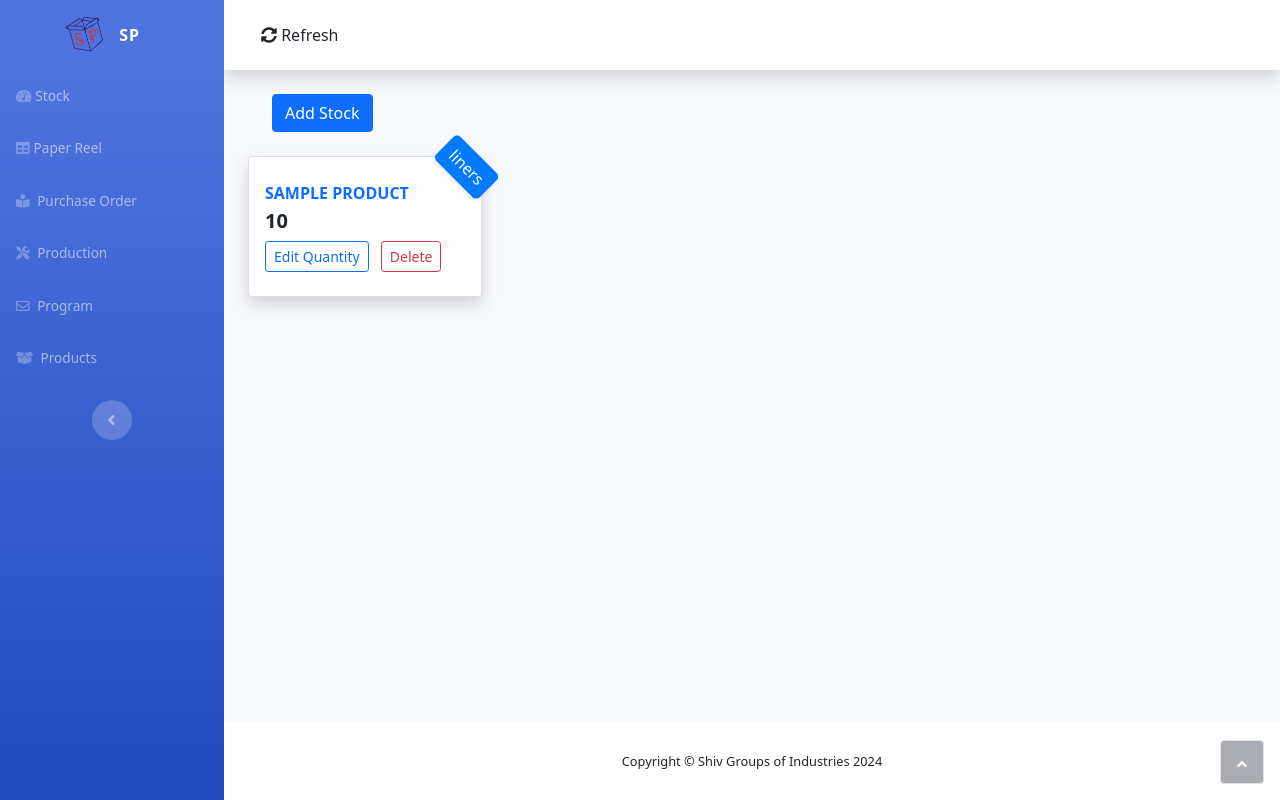
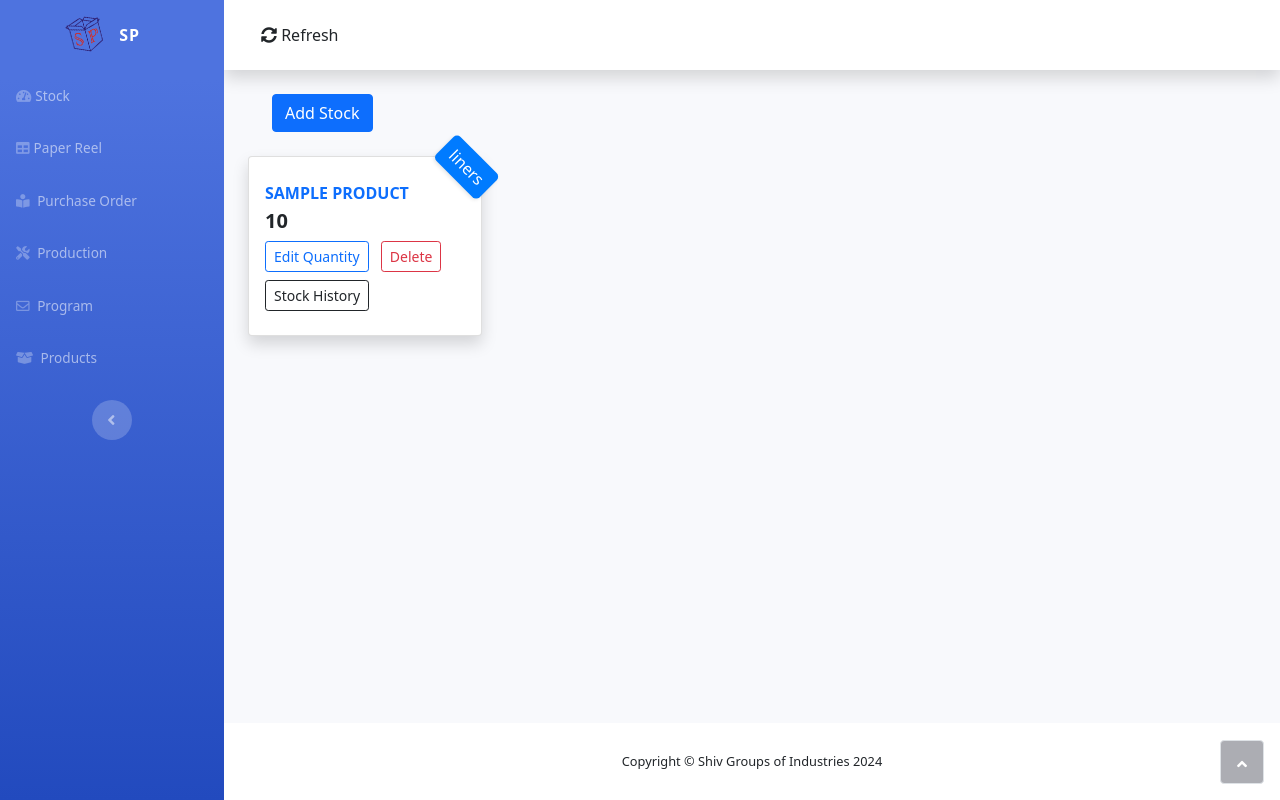
Before and after one commit to JANMAY007/SGIWebsite, a Django app: page / in a window 1280 px wide. Run offline with Django 5.2, Linux system fonts and the light colour scheme; a user stored in the database is signed in; tables that the repository leaves empty hold one stand-in row (values such as "Sample post"); some libraries are stand-ins or nearby versions.

Commit message:
Added Stock History to stocks

```diff
--- a/Corrugation/views.py
+++ b/Corrugation/views.py
@@ -74,9 +74,13 @@ def index(request):
             pass
         messages.info(request, 'Stock updated successfully.')
         return redirect('Corrugation:index')
+    stocks = Stock.objects.all().values('product__product_name', 'stock_quantity', 'pk', 'tag')
+    for stock in stocks:
+        stock['dispatches'] = Dispatch.objects.filter(po__product_name__product_name=stock['product__product_name']) \
+            .values('dispatch_date', 'dispatch_quantity', 'po__po_given_by')
     context = {
         'products': Product.objects.all().values('product_name'),
-        'stocks': Stock.objects.all().values('product__product_name', 'stock_quantity', 'pk', 'tag'),
+        'stocks': stocks,
     }
     return render(request, 'index.html', context)
 
--- a/templates/index.html
+++ b/templates/index.html
@@ -16,22 +16,27 @@
             transform: rotate(45deg);
             transform-origin: right bottom;
         }
+
         .badge-primary {
             background-color: #007bff !important;
             color: white;
         }
+
         .badge-success {
             background-color: #28a745 !important;
             color: white;
         }
+
         .badge-info {
             background-color: #17a2b8 !important;
             color: white;
         }
+
         .badge-warning {
             background-color: #ffc107 !important;
             color: white;
         }
+
         .badge-secondary {
             background-color: #6c757d !important;
             color: white;
@@ -44,7 +49,7 @@
             </div>
         {% endfor %}
         <script>
-            setTimeout(function() {
+            setTimeout(function () {
                 bootstrap.Alert.getOrCreateInstance(document.querySelector(".alert")).close();
             }, 2500)
         </script>
@@ -62,7 +67,8 @@
         {% for stock in stocks %}
             <div class="col-md-6 col-xl-3 mb-4">
                 <div class="card shadow border-start-warning py-2 position-relative">
-                    <div class="badge-custom {% if stock.tag == 'liners' %}badge-primary{% elif stock.tag == 'top' %}badge-success{% elif stock.tag == 'sheets' %}badge-info{% elif stock.tag == 'box' %}badge-warning{% else %}badge-secondary{% endif %}" data-bs-toggle="modal" data-bs-target="#editTagModal{{ forloop.counter }}">
+                    <div class="badge-custom {% if stock.tag == 'liners' %}badge-primary{% elif stock.tag == 'top' %}badge-success{% elif stock.tag == 'sheets' %}badge-info{% elif stock.tag == 'box' %}badge-warning{% else %}badge-secondary{% endif %}"
+                         data-bs-toggle="modal" data-bs-target="#editTagModal{{ forloop.counter }}">
                         {{ stock.tag }}
                     </div>
                     <div class="card-body">
@@ -82,10 +88,39 @@
                                 Delete
                             </button>
                         </form>
+                        <button type="button" class="btn btn-outline-dark btn-sm mt-2" data-bs-toggle="modal"
+                                data-bs-target="#historyModal{{ forloop.counter }}">
+                            Stock History
+                        </button>
                     </div>
                 </div>
             </div>
-            <!-- Modal -->
+            <!-- History Modal -->
+            <div class="modal fade" id="historyModal{{ forloop.counter }}" tabindex="-1"
+                 aria-labelledby="historyModalLabel{{ forloop.counter }}" aria-hidden="true">
+                <div class="modal-dialog">
+                    <div class="modal-content">
+                        <div class="modal-header">
+                            <h5 class="modal-title" id="historyModalLabel{{ forloop.counter }}">Stock History
+                                for {{ stock.product__product_name }}</h5>
+                            <button type="button" class="btn-close" data-bs-dismiss="modal" aria-label="Close"></button>
+                        </div>
+                        <div class="modal-body">
+                            {% for dispatch in stock.dispatches %}
+                                <ul>
+                                    <li>
+                                        {{ dispatch.dispatch_date }} ~ {{ dispatch.dispatch_quantity }} => {{ dispatch.po__po_given_by }}
+                                    </li>
+                                </ul>
+                            {% endfor %}
+                        </div>
+                        <div class="modal-footer">
+                            <button type="button" class="btn btn-secondary" data-bs-dismiss="modal">Close</button>
+                        </div>
+                    </div>
+                </div>
+            </div>
+            <!-- Edit Modal -->
             <div class="modal fade" id="editModal{{ forloop.counter }}" tabindex="-1"
                  aria-labelledby="editModalLabel{{ forloop.counter }}" aria-hidden="true">
                 <div class="modal-dialog">
@@ -131,11 +166,17 @@
                                     <input type="hidden" name="product_name" value="{{ stock.product__product_name }}">
                                     <label for="stockTag{{ forloop.counter }}" class="form-label">Tag</label>
                                     <select class="form-select" id="stockTag{{ forloop.counter }}" name="tag" required>
-                                        <option value="liners" {% if stock.tag == 'liners' %}selected{% endif %}>Liners</option>
+                                        <option value="liners" {% if stock.tag == 'liners' %}selected{% endif %}>
+                                            Liners
+                                        </option>
                                         <option value="top" {% if stock.tag == 'top' %}selected{% endif %}>Top</option>
-                                        <option value="sheets" {% if stock.tag == 'sheets' %}selected{% endif %}>Sheets</option>
+                                        <option value="sheets" {% if stock.tag == 'sheets' %}selected{% endif %}>
+                                            Sheets
+                                        </option>
                                         <option value="box" {% if stock.tag == 'box' %}selected{% endif %}>Box</option>
-                                        <option value="partition" {% if stock.tag == 'partition' %}selected{% endif %}>Partition</option>
+                                        <option value="partition" {% if stock.tag == 'partition' %}selected{% endif %}>
+                                            Partition
+                                        </option>
                                     </select>
                                 </div>
                             </div>
```
